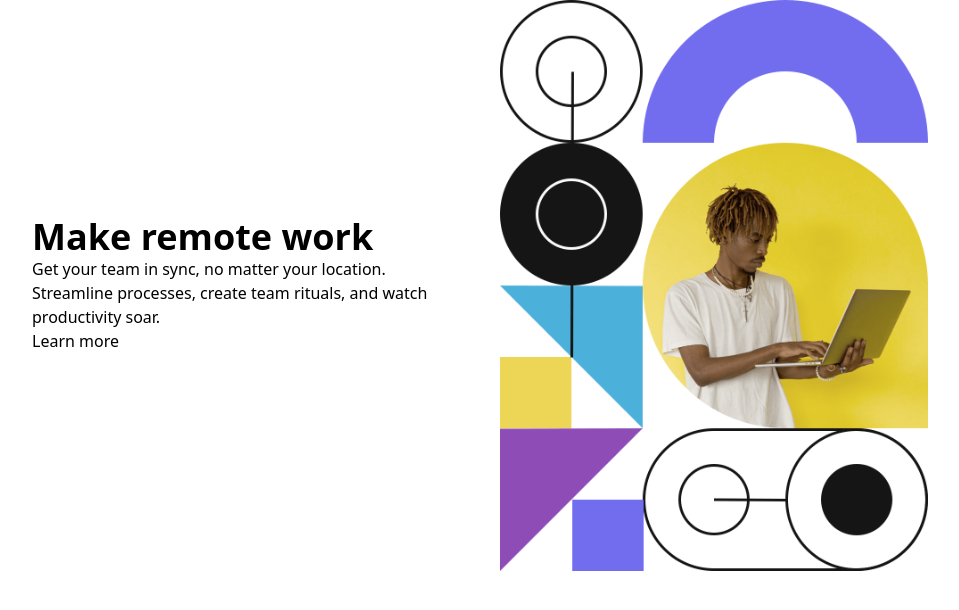
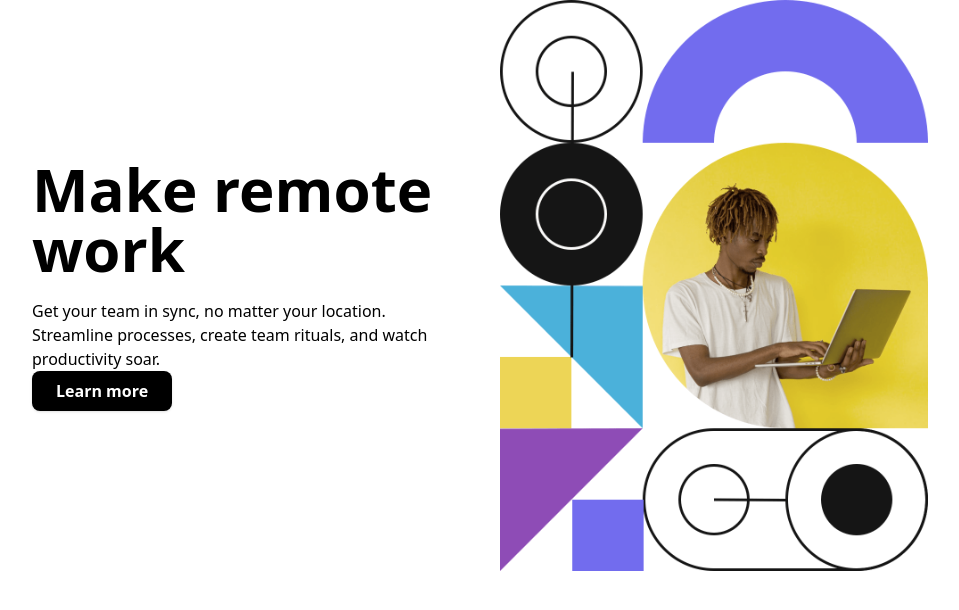
Before and after one commit to astarta16/into-section-with-dropdown-react-tailwind, a React (Vite) app: page / in a window 1280 px wide. Shown: the top 610 px of the page, without its empty margins (160-1119 px from the left). Built offline with nearby package versions, Linux system fonts and the light colour scheme.

Commit message:
add button styles

```diff
--- a/src/App.jsx
+++ b/src/App.jsx
@@ -5,12 +5,13 @@ import desktop from "./images/image-hero-desktop.png"
 
 function App() {
   return (
+
 <>
-<section className="grid grid-cols-1 gap-10 md:grid-cols-2 md:place-items-center max-w-4xl lg:max-w-4xl md:mx-auto">
+<section className="grid grid-cols-1 gap-10 md:grid-cols-2 md:place-items-center max-w-5xl lg:max-w-4xl md:mx-auto">
   <article>
-    <h1 className="font-bold text-4xl">Make remote work</h1>
+    <h1 className="font-bold text-4xl lg:text-6xl mb-5">Make remote work</h1>
     <p>Get your team in sync, no matter your location. Streamline processes, create team rituals, and watch productivity soar.</p>
-    <button>Learn more</button>
+    <button className="bg-black shadow text-white rounded-lg font-bold hover:opacity-75 transition-all duration-150 pt-2 pb-2 px-6 cursor-pointer">Learn more</button>
   </article>
 
   <article>
```
